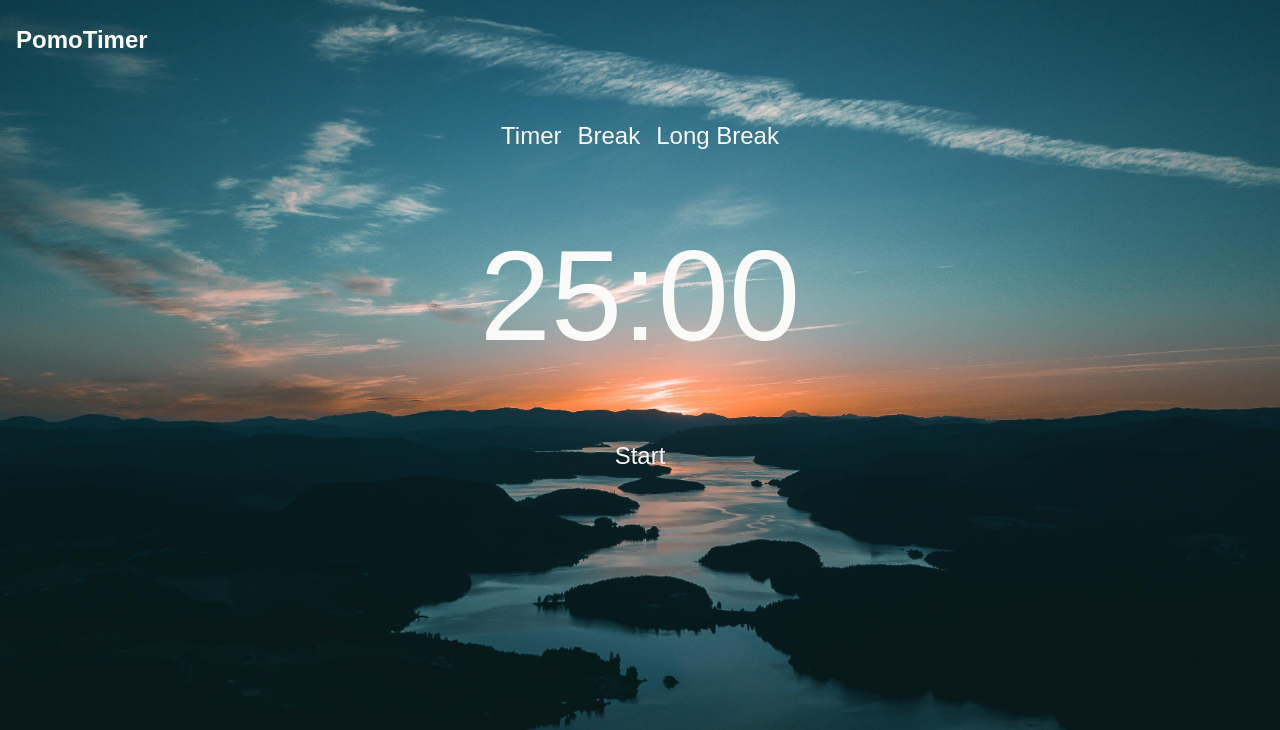
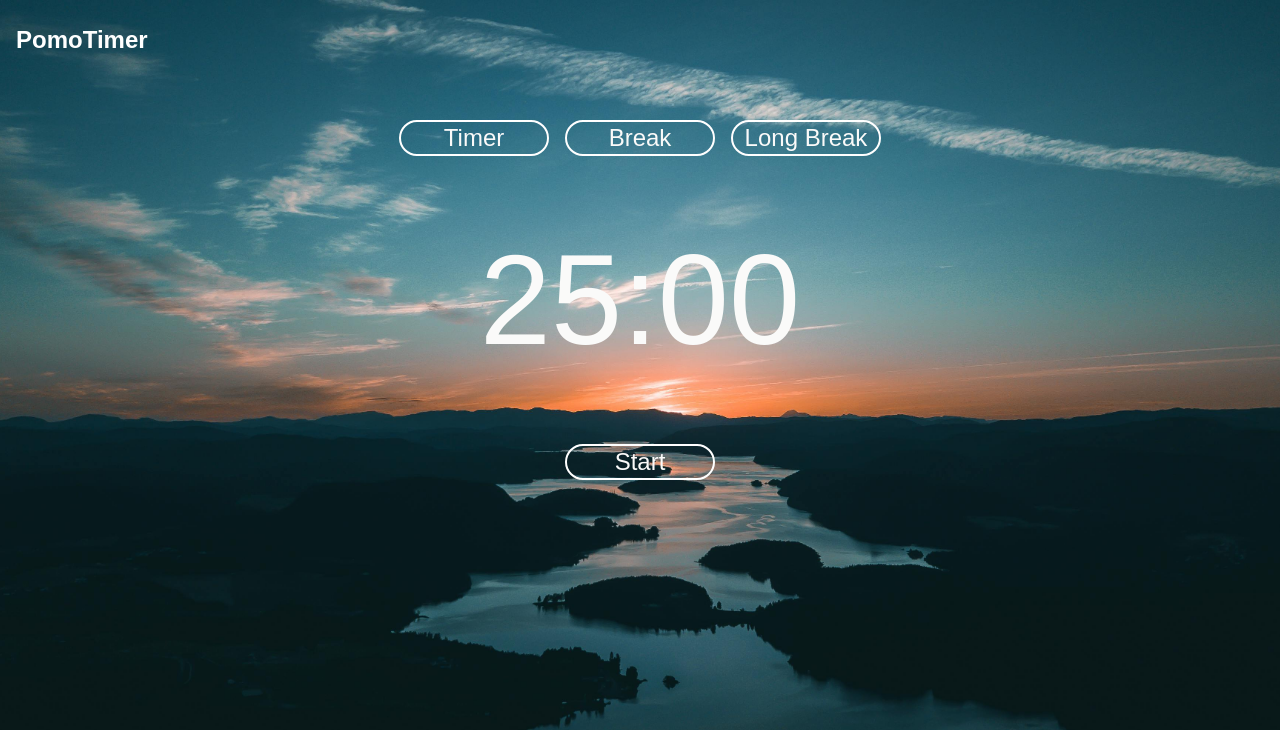
Before and after one commit to Myke003/pomotimer, a website built with Vite: page index.html in a window 1280 px wide. Shown: the top 730 px of the page. Built offline with nearby package versions, Linux system fonts and the light colour scheme.

Commit message:
Custom butons created

```diff
--- a/src/styles/style.css
+++ b/src/styles/style.css
@@ -11,3 +11,17 @@ font-family: 'Poppins', sans-serif;
   background-repeat: no-repeat;
   background-position: center;
 }
+
+.pomo-btn {
+  border: white 2px solid;
+  width: 150px;
+  border-radius: 20px;
+  cursor: pointer;
+  transition: 300ms;
+  font-size: bold;
+}
+
+.pomo-btn:hover, .pomo-btn:focus{
+  background-color: white;
+  color: black;
+}
```
